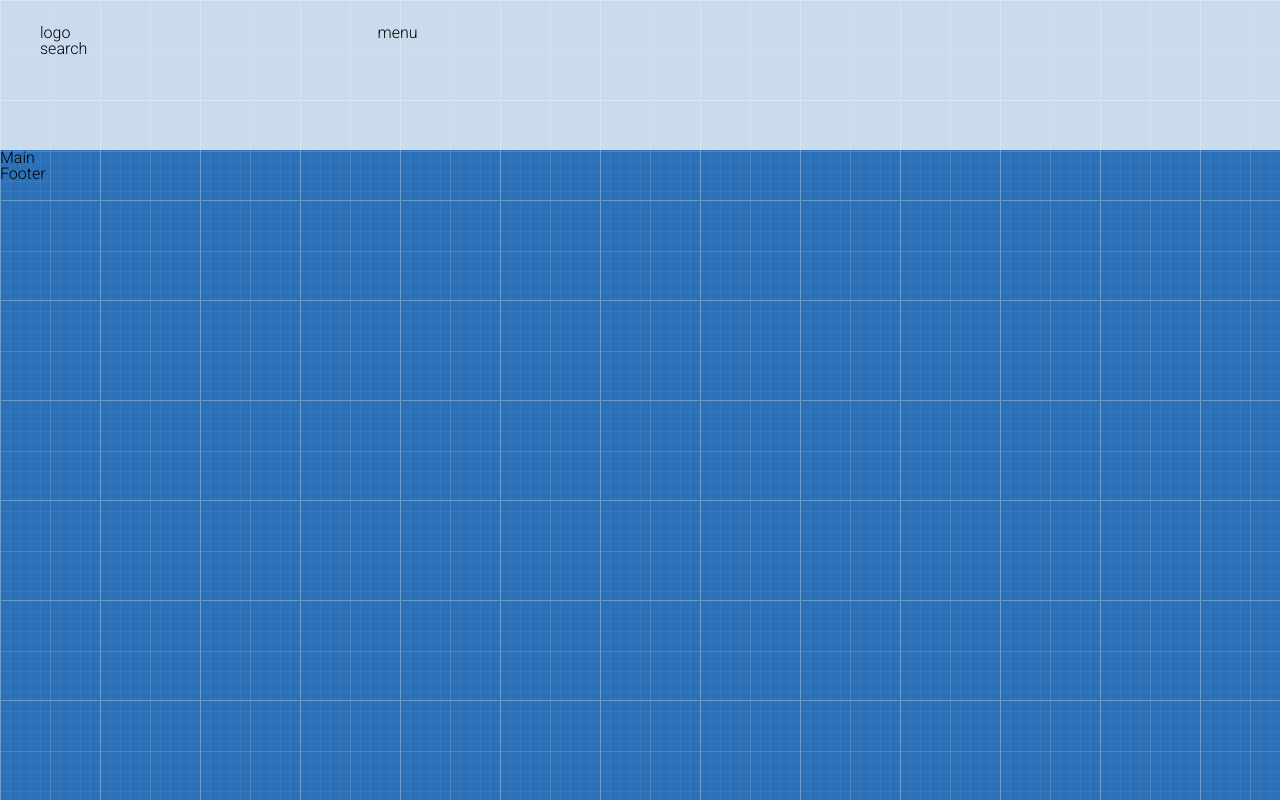
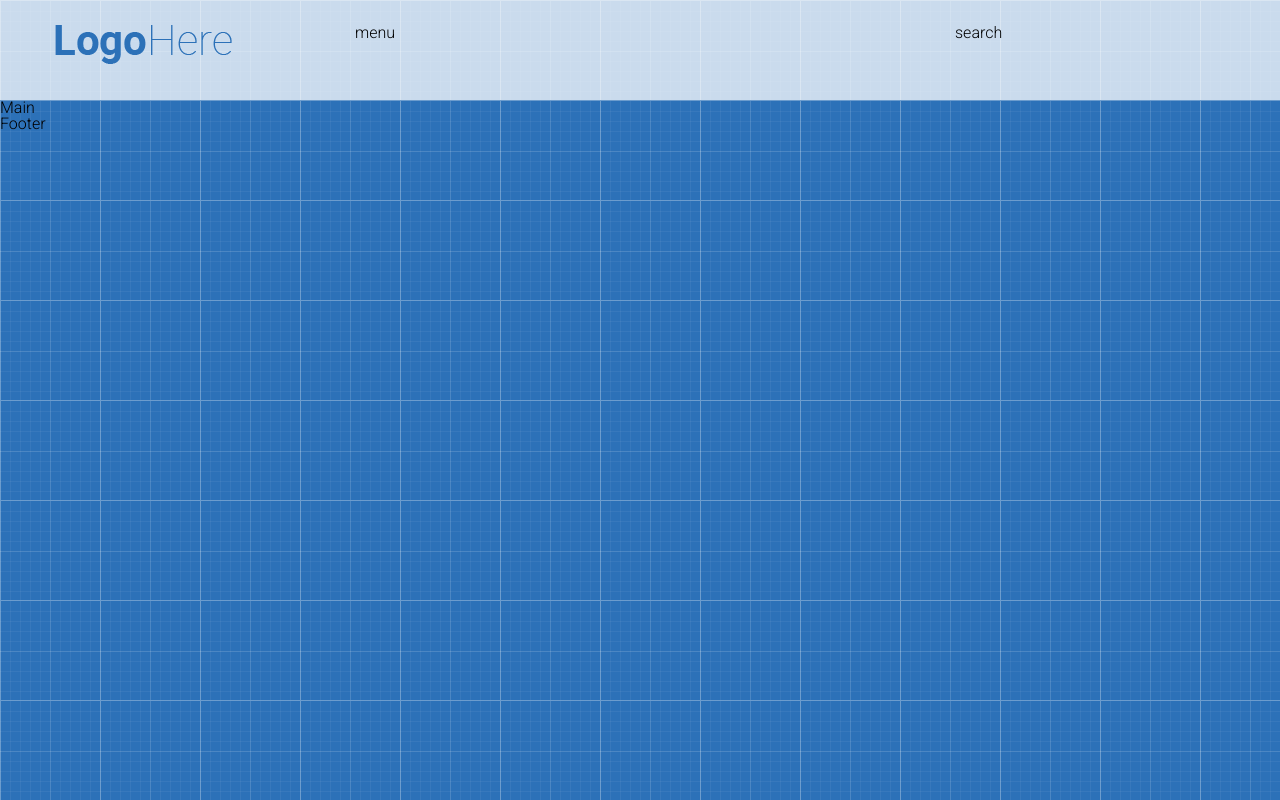
Before and after one commit to YounShiva/project, a plain HTML site: page index.html in a window 1280 px wide. Drawn offline with Linux system fonts and the light colour scheme.

Commit message:
add logo

```diff
--- a/index.html
+++ b/index.html
@@ -13,7 +13,11 @@
         <div class="container">
             <div class="row">
                 <div class="col-3">
-                    logo
+                    <div class="logo">
+                        <a href="">
+                            <img src="shop-project/images/icon (3).png" alt="">
+                        </a>
+                    </div>
                 </div>
                 <div class="col-6">
                     menu
--- a/style.css
+++ b/style.css
@@ -2,7 +2,9 @@
 body {
     font-family: 'Roboto', sans-serif;
     background-image: url(shop-project/images/patt.png);
-
+}
+* {
+    box-sizing: border-box;
 }
 .container {
     width: 1200px;
```
